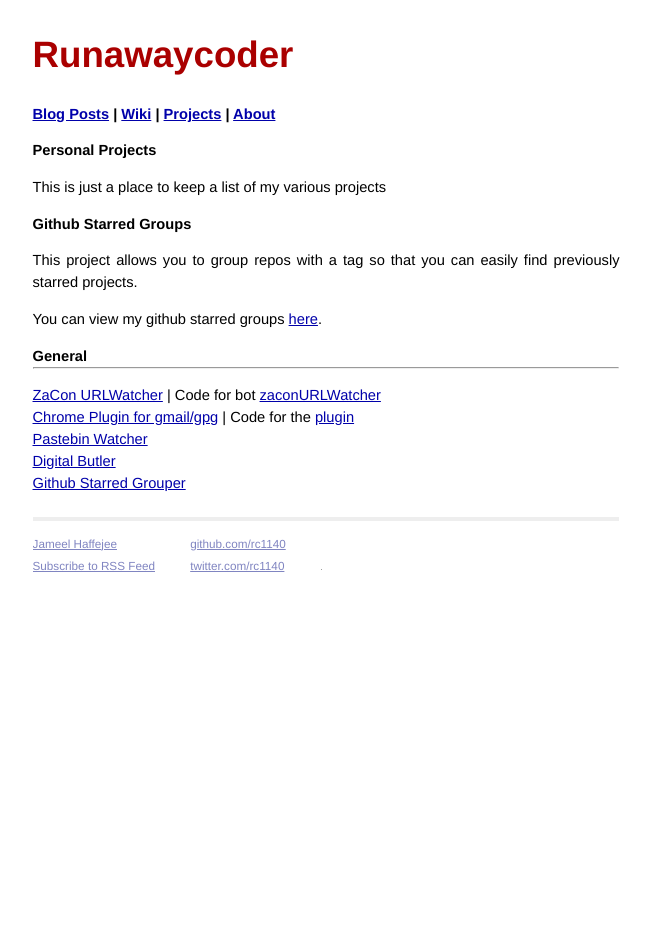
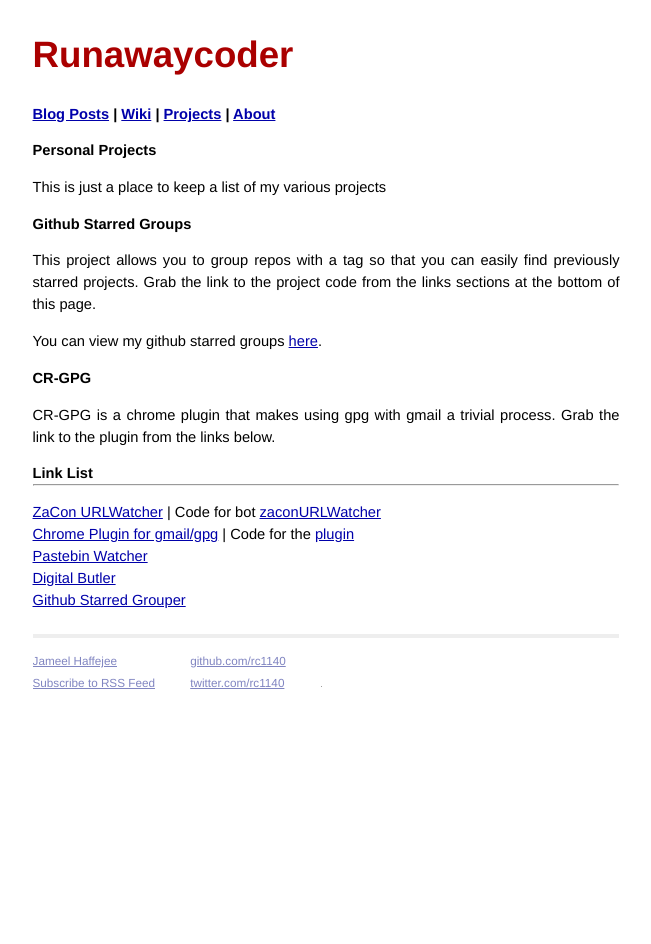
Before and after one commit to RC1140/rc1140.github.com, a Jekyll site: the page built from projects/index.md, in a window 1280 px wide. Shown: the whole page, without its empty margins (314-965 px from the left). Built offline with Jekyll 4.4.1, drawn with Linux system fonts in a browser that asks for light colours; grey boxes are pictures that could not be loaded.

Commit message:
Updated project page a little

```diff
--- a/projects/index.md
+++ b/projects/index.md
@@ -10,12 +10,18 @@ This is just a place to keep a list of my various projects
 ## Github Starred Groups
 
 This project allows you to group repos with a tag so that you can easily find previously
-starred projects.
+starred projects. Grab the link to the project code from the links sections at the bottom
+of this page.
 
 You can view my github starred groups [here](http://ruby.runawaycoder.co.za/cluster.html).
 
+## CR-GPG
 
-## General
+CR-GPG is a chrome plugin that makes using gpg with gmail a trivial process. Grab the link
+to the plugin from the links below.
+
+
+## Link List
 * * *
 [ZaCon URLWatcher](http://urls.runawaycoder.co.za) | Code for bot [zaconURLWatcher](https://github.com/RC1140/zaconURLWatcher)
 [Chrome Plugin for gmail/gpg](http://thinkst.com/tools/cr-gpg/) | Code for the [plugin](https://github.com/RC1140/cr-gpg)
```
